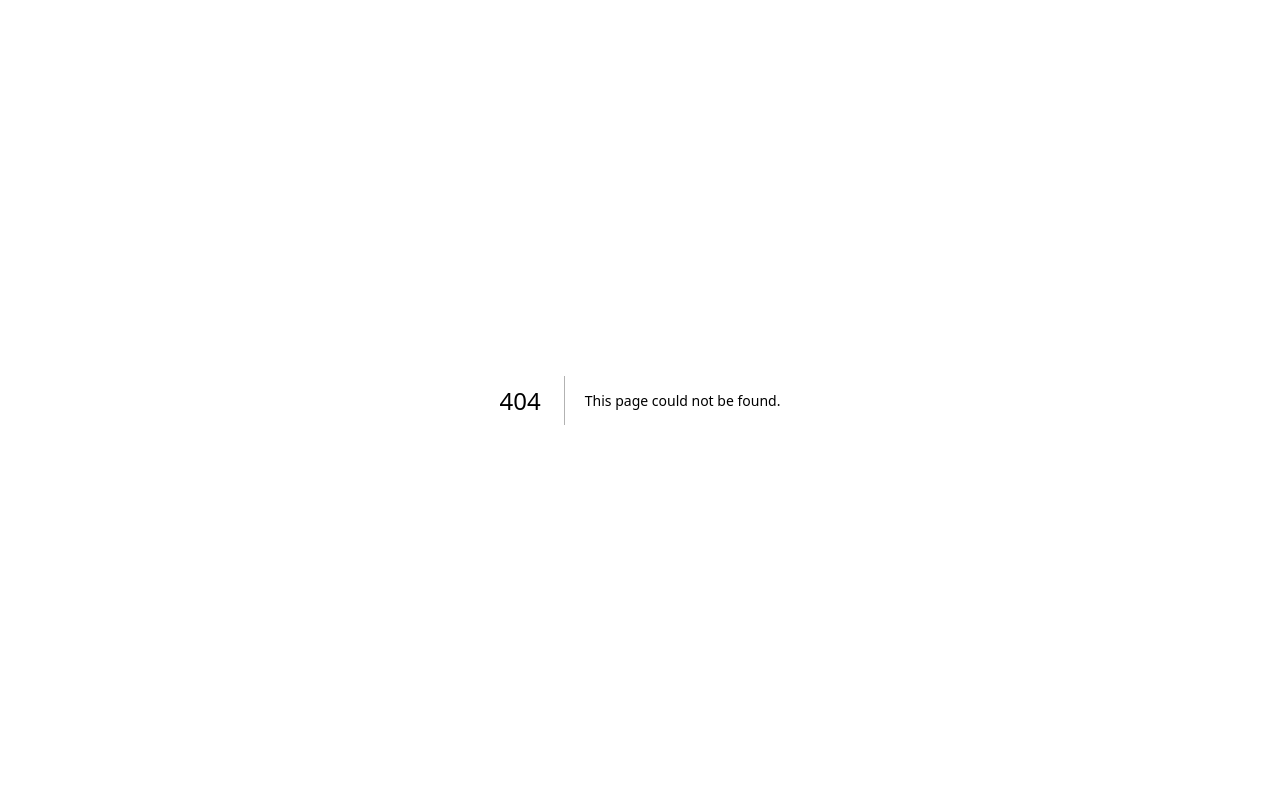
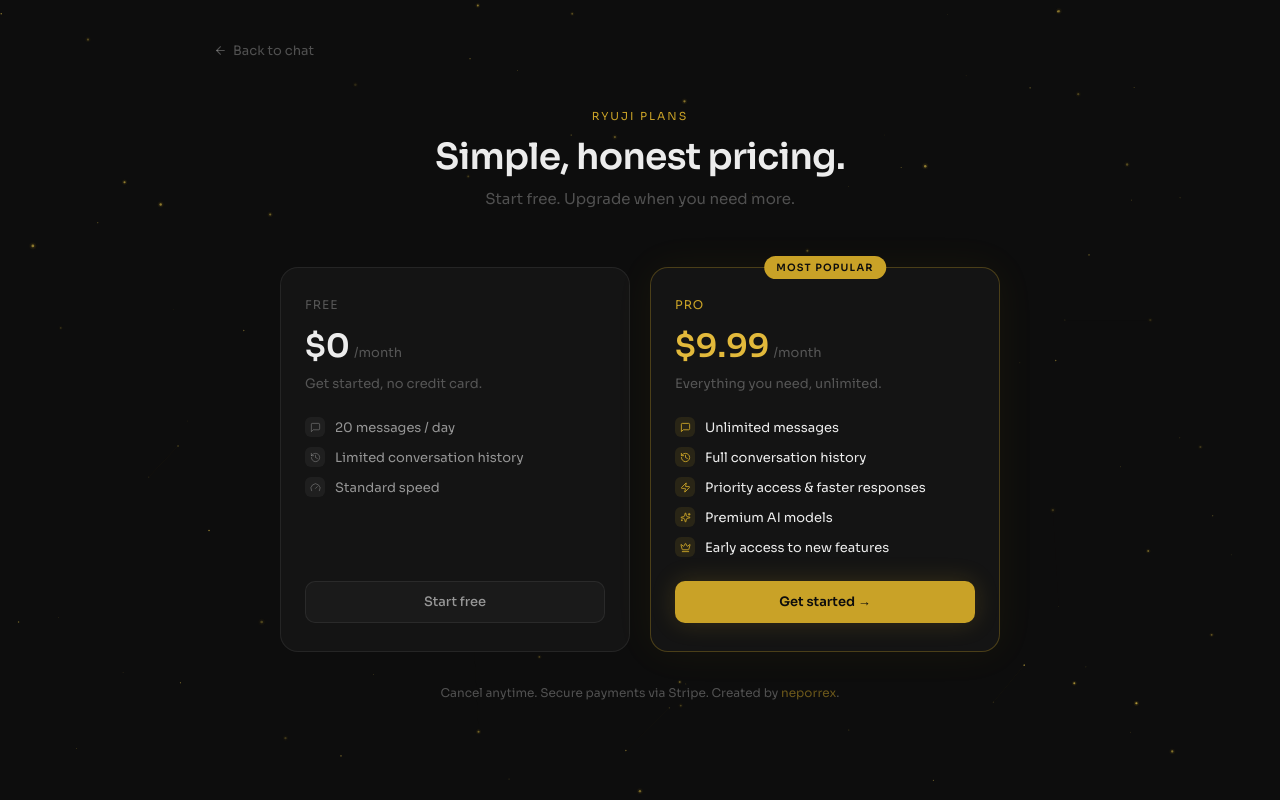
Before and after one commit to Neporrex/ryuji, a Next.js app in the folder frontend/: page /pricing in a window 1280 px wide. Before the commit this address had no page. Built offline with nearby package versions, Linux system fonts and the light colour scheme; no server answers.

Commit message:
Add pricing page with free and pro plans

```diff
--- /dev/null
+++ b/frontend/src/app/pricing/page.tsx
@@ -0,0 +1,175 @@
+"use client";
+
+import { useState, useEffect } from "react";
+import Link from "next/link";
+import dynamic from "next/dynamic";
+import { Check, Zap, Crown, ArrowLeft, Sparkles, MessageSquare, History, Gauge } from "lucide-react";
+import { getToken, getStoredRole, billingApi } from "@/lib/api";
+
+const ConstellationCanvas = dynamic(() => import("@/components/ConstellationCanvas"), { ssr: false });
+
+const FREE_FEATURES = [
+  { icon: MessageSquare, text: "20 messages / day" },
+  { icon: History,       text: "Limited conversation history" },
+  { icon: Gauge,         text: "Standard speed" },
+];
+
+const PRO_FEATURES = [
+  { icon: MessageSquare, text: "Unlimited messages" },
+  { icon: History,       text: "Full conversation history" },
+  { icon: Zap,           text: "Priority access & faster responses" },
+  { icon: Sparkles,      text: "Premium AI models" },
+  { icon: Crown,         text: "Early access to new features" },
+];
+
+export default function PricingPage() {
+  const [isAuth, setIsAuth] = useState(false);
+  const [isPro, setIsPro] = useState(false);
+  const [loading, setLoading] = useState(false);
+  const [success, setSuccess] = useState(false);
+
+  useEffect(() => {
+    setIsAuth(!!getToken());
+    const role = getStoredRole();
+    setIsPro(["admin","creator"].includes(role));
+    if (typeof window !== "undefined") {
+      const params = new URLSearchParams(window.location.search);
+      if (params.get("upgrade") === "success") setSuccess(true);
+    }
+  }, []);
+
+  const handleUpgrade = async () => {
+    if (!isAuth) { window.location.href = "/?auth=signup"; return; }
+    setLoading(true);
+    try {
+      const { url } = await billingApi.checkout();
+      window.location.href = url;
+    } catch (e: unknown) {
+      alert(e instanceof Error ? e.message : "Failed to start checkout");
+    } finally { setLoading(false); }
+  };
+
+  const handlePortal = async () => {
+    setLoading(true);
+    try {
+      const { url } = await billingApi.portal();
+      window.location.href = url;
+    } catch (e: unknown) {
+      alert(e instanceof Error ? e.message : "Failed");
+    } finally { setLoading(false); }
+  };
+
+  return (
+    <div style={{ minHeight: "100dvh", background: "var(--bg)", color: "var(--text-1)", fontFamily: "var(--font)", position: "relative", overflow: "hidden" }}>
+      <ConstellationCanvas />
+
+      <div style={{ position: "relative", zIndex: 10, maxWidth: 900, margin: "0 auto", padding: "40px 24px" }}>
+
+        {/* Back */}
+        <Link href="/" style={{ display: "inline-flex", alignItems: "center", gap: 6, color: "var(--text-3)", fontSize: 13, textDecoration: "none", marginBottom: 48, transition: "color 0.15s" }}
+          onMouseEnter={e => ((e.currentTarget as HTMLElement).style.color = "var(--text-1)")}
+          onMouseLeave={e => ((e.currentTarget as HTMLElement).style.color = "var(--text-3)")}
+        >
+          <ArrowLeft size={13} /> Back to chat
+        </Link>
+
+        {/* Success banner */}
+        {success && (
+          <div style={{ marginBottom: 32, padding: "14px 20px", background: "rgba(134,239,172,0.08)", border: "1px solid rgba(134,239,172,0.2)", borderRadius: 12, display: "flex", alignItems: "center", gap: 10, fontSize: 14, color: "#86efac", animation: "fadeIn 0.4s ease" }}>
+            <Check size={15} /> Welcome to Ryuji Pro! Your account has been upgraded.
+          </div>
+        )}
+
+        {/* Header */}
+        <div style={{ textAlign: "center", marginBottom: 56 }}>
+          <div style={{ fontSize: 11, color: "var(--gold)", letterSpacing: "0.18em", marginBottom: 12 }}>RYUJI PLANS</div>
+          <h1 style={{ fontSize: 36, fontWeight: 700, letterSpacing: "-0.02em", marginBottom: 12, lineHeight: 1.1 }}>
+            Simple, honest pricing.
+          </h1>
+          <p style={{ fontSize: 15, color: "var(--text-3)", maxWidth: 420, margin: "0 auto" }}>
+            Start free. Upgrade when you need more.
+          </p>
+        </div>
+
+        {/* Cards */}
+        <div style={{ display: "grid", gridTemplateColumns: "1fr 1fr", gap: 20, maxWidth: 720, margin: "0 auto" }}>
+
+          {/* Free */}
+          <div style={{ background: "var(--bg-2)", border: "1px solid var(--border)", borderRadius: 18, padding: "28px 24px", display: "flex", flexDirection: "column" }}>
+            <div style={{ marginBottom: 24 }}>
+              <div style={{ fontSize: 12, color: "var(--text-3)", letterSpacing: "0.08em", marginBottom: 8 }}>FREE</div>
+              <div style={{ display: "flex", alignItems: "baseline", gap: 4, marginBottom: 4 }}>
+                <span style={{ fontSize: 32, fontWeight: 700 }}>$0</span>
+                <span style={{ fontSize: 13, color: "var(--text-3)" }}>/month</span>
+              </div>
+              <p style={{ fontSize: 13, color: "var(--text-3)" }}>Get started, no credit card.</p>
+            </div>
+
+            <div style={{ display: "flex", flexDirection: "column", gap: 10, flex: 1, marginBottom: 24 }}>
+              {FREE_FEATURES.map(({ icon: Icon, text }) => (
+                <div key={text} style={{ display: "flex", alignItems: "center", gap: 10, fontSize: 13, color: "var(--text-2)" }}>
+                  <div style={{ width: 20, height: 20, borderRadius: 6, background: "rgba(255,255,255,0.05)", display: "flex", alignItems: "center", justifyContent: "center", flexShrink: 0 }}>
+                    <Icon size={11} style={{ color: "var(--text-3)" }} />
+                  </div>
+                  {text}
+                </div>
+              ))}
+            </div>
+
+            <Link href="/" style={{ display: "block", textAlign: "center", padding: "10px", background: "var(--bg-3)", border: "1px solid var(--border)", borderRadius: 10, color: "var(--text-2)", fontSize: 13, fontWeight: 500, textDecoration: "none", transition: "all 0.15s" }}
+              onMouseEnter={e => { (e.currentTarget as HTMLElement).style.background = "var(--bg-hover)"; }}
+              onMouseLeave={e => { (e.currentTarget as HTMLElement).style.background = "var(--bg-3)"; }}
+            >
+              {isAuth ? "Current plan" : "Start free"}
+            </Link>
+          </div>
+
+          {/* Pro */}
+          <div style={{ background: "var(--bg-2)", border: "1px solid rgba(201,162,39,0.3)", borderRadius: 18, padding: "28px 24px", display: "flex", flexDirection: "column", position: "relative", boxShadow: "0 0 40px rgba(201,162,39,0.06)" }}>
+            {/* Badge */}
+            <div style={{ position: "absolute", top: -12, left: "50%", transform: "translateX(-50%)", background: "var(--gold)", color: "#0d0d0d", fontSize: 10, fontWeight: 700, letterSpacing: "0.12em", padding: "4px 12px", borderRadius: 20 }}>
+              MOST POPULAR
+            </div>
+
+            <div style={{ marginBottom: 24 }}>
+              <div style={{ fontSize: 12, color: "var(--gold)", letterSpacing: "0.08em", marginBottom: 8 }}>PRO</div>
+              <div style={{ display: "flex", alignItems: "baseline", gap: 4, marginBottom: 4 }}>
+                <span style={{ fontSize: 32, fontWeight: 700, color: "var(--gold-light)" }}>$9.99</span>
+                <span style={{ fontSize: 13, color: "var(--text-3)" }}>/month</span>
+              </div>
+              <p style={{ fontSize: 13, color: "var(--text-3)" }}>Everything you need, unlimited.</p>
+            </div>
+
+            <div style={{ display: "flex", flexDirection: "column", gap: 10, flex: 1, marginBottom: 24 }}>
+              {PRO_FEATURES.map(({ icon: Icon, text }) => (
+                <div key={text} style={{ display: "flex", alignItems: "center", gap: 10, fontSize: 13, color: "var(--text-1)" }}>
+                  <div style={{ width: 20, height: 20, borderRadius: 6, background: "var(--gold-dim)", display: "flex", alignItems: "center", justifyContent: "center", flexShrink: 0 }}>
+                    <Icon size={11} style={{ color: "var(--gold)" }} />
+                  </div>
+                  {text}
+                </div>
+              ))}
+            </div>
+
+            {isPro ? (
+              <button onClick={handlePortal} disabled={loading} style={{ padding: "11px", background: "var(--gold-dim)", border: "1px solid rgba(201,162,39,0.3)", borderRadius: 10, color: "var(--gold)", fontSize: 13, fontWeight: 600, cursor: "pointer", fontFamily: "var(--font)", transition: "all 0.15s" }}>
+                Manage subscription →
+              </button>
+            ) : (
+              <button onClick={handleUpgrade} disabled={loading} style={{ padding: "11px", background: loading ? "var(--bg-3)" : "var(--gold)", border: "none", borderRadius: 10, color: loading ? "var(--text-3)" : "#0d0d0d", fontSize: 13, fontWeight: 700, cursor: loading ? "not-allowed" : "pointer", fontFamily: "var(--font)", transition: "all 0.15s", boxShadow: "0 0 24px rgba(201,162,39,0.2)" }}>
+                {loading ? "Loading…" : isAuth ? "Upgrade to Pro →" : "Get started →"}
+              </button>
+            )}
+          </div>
+        </div>
+
+        {/* Footer note */}
+        <p style={{ textAlign: "center", fontSize: 12, color: "var(--text-3)", marginTop: 32 }}>
+          Cancel anytime. Secure payments via Stripe. Created by <span style={{ color: "rgba(201,162,39,0.5)" }}>neporrex</span>.
+        </p>
+      </div>
+
+      <style>{`@keyframes fadeIn{from{opacity:0}to{opacity:1}}`}</style>
+    </div>
+  );
+}
```
